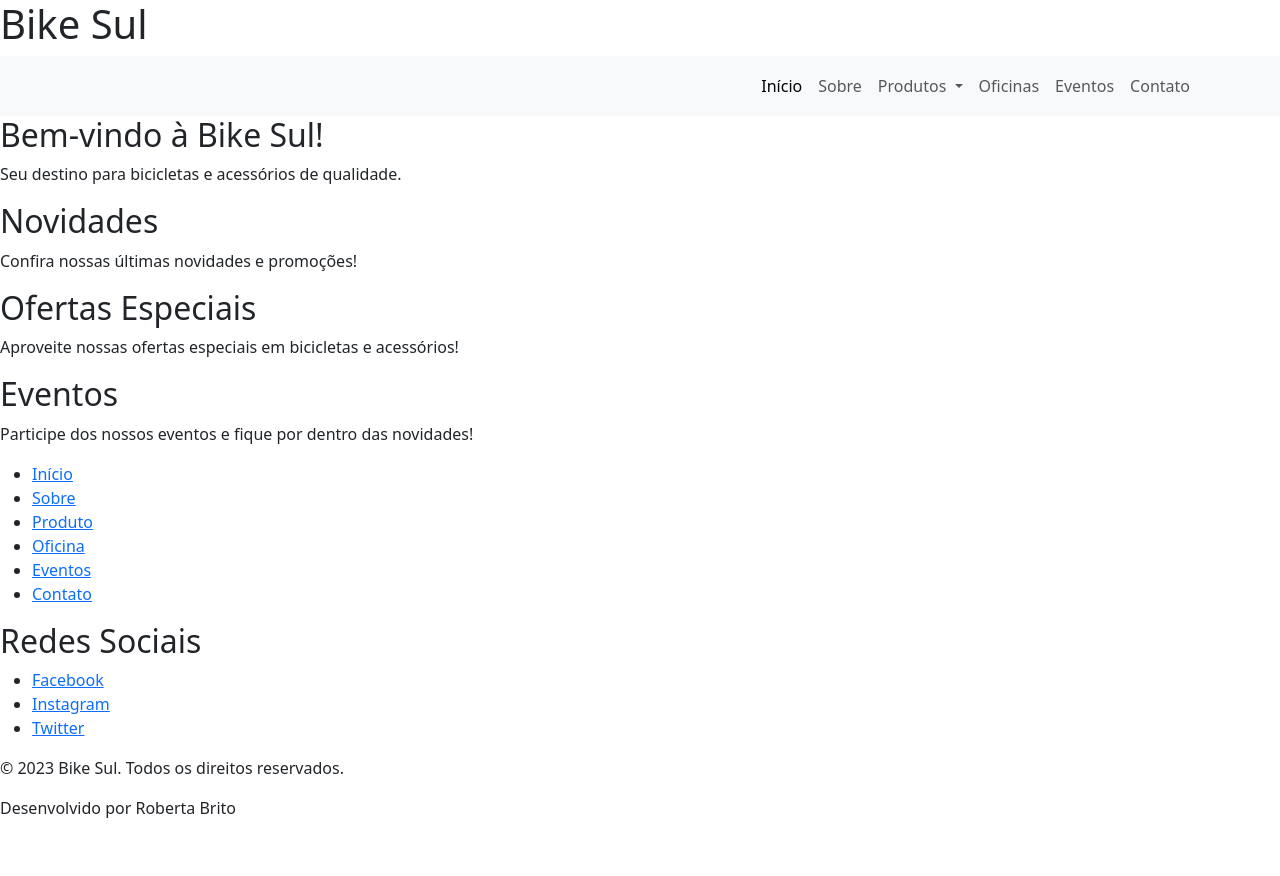
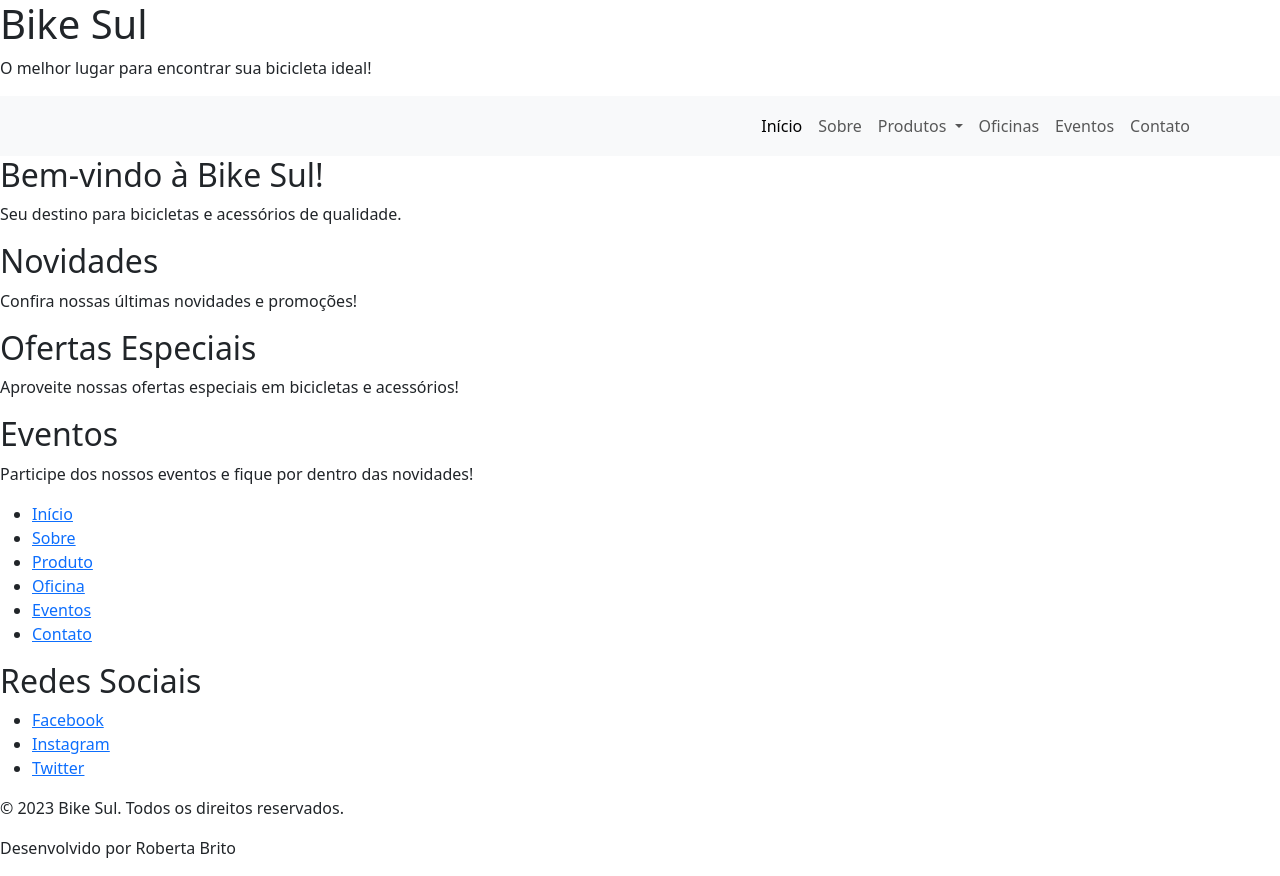
Before and after one commit to robertamsbrito/sitebikesul, a plain HTML site: page index.html in a window 1280 px wide. Before the commit the page ends 836 px from the top, so only its background shows below. Drawn offline with nearby package versions, Linux system fonts and the light colour scheme; a script that the page names is missing.

Commit message:
atualizando o arquivo index.html

```diff
--- a/index.html
+++ b/index.html
@@ -13,25 +13,7 @@
 <body>
     <header>
         <h1>Bike Sul</h1>
-        <!--<nav>
-            <ul>
-                <li><a href="index.html">Início</a></li>
-                <li><a href="sobre.html">Sobre</a></li>
-                <li><a href="produtos.html">Produto</a>
-                    <ul>
-                        <li><a href="bikesnovas.html">Bike Novas</a></li>
-                        <li><a href="bikesusadas.html">Bikes Usadas</a></li>
-                        <li><a href="pecas.html">Peças</a></li>
-                        <li><a href="acessorios.html">Acessórios</a></li>
-
-                    </ul>
-                </li>
-                <li><a href="oficina.html">Oficina</a></li>
-                <li><a href="eventos.html">Eventos</a></li>
-                <li><a href="contato.html">Contato</a></li>
-
-            </ul>
-        </nav>-->
+        <p>O melhor lugar para encontrar sua bicicleta ideal!</p>
 
         <nav class="navbar navbar-expand-sm bg-body-tertiary sticky-top">
             <div class="container">
```
